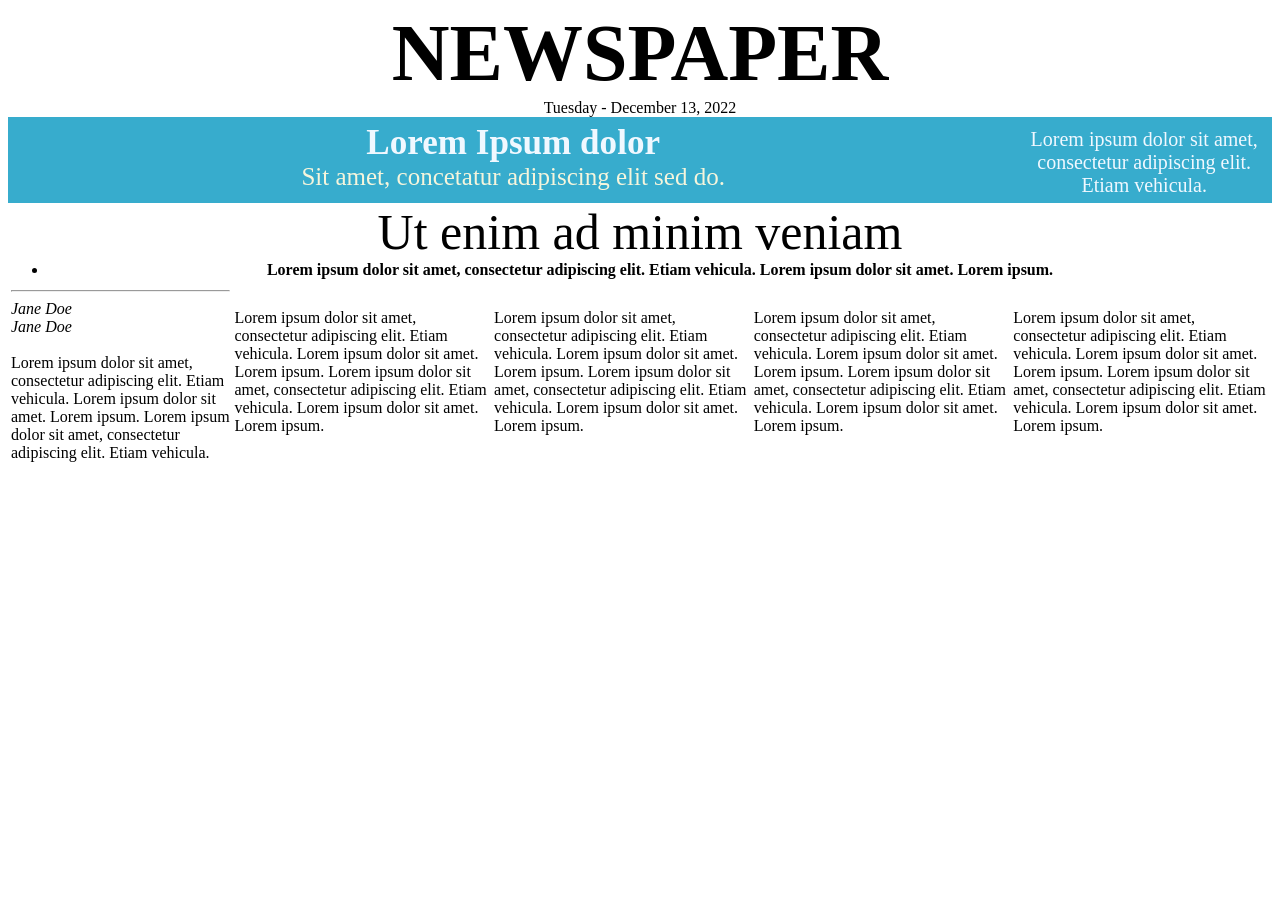
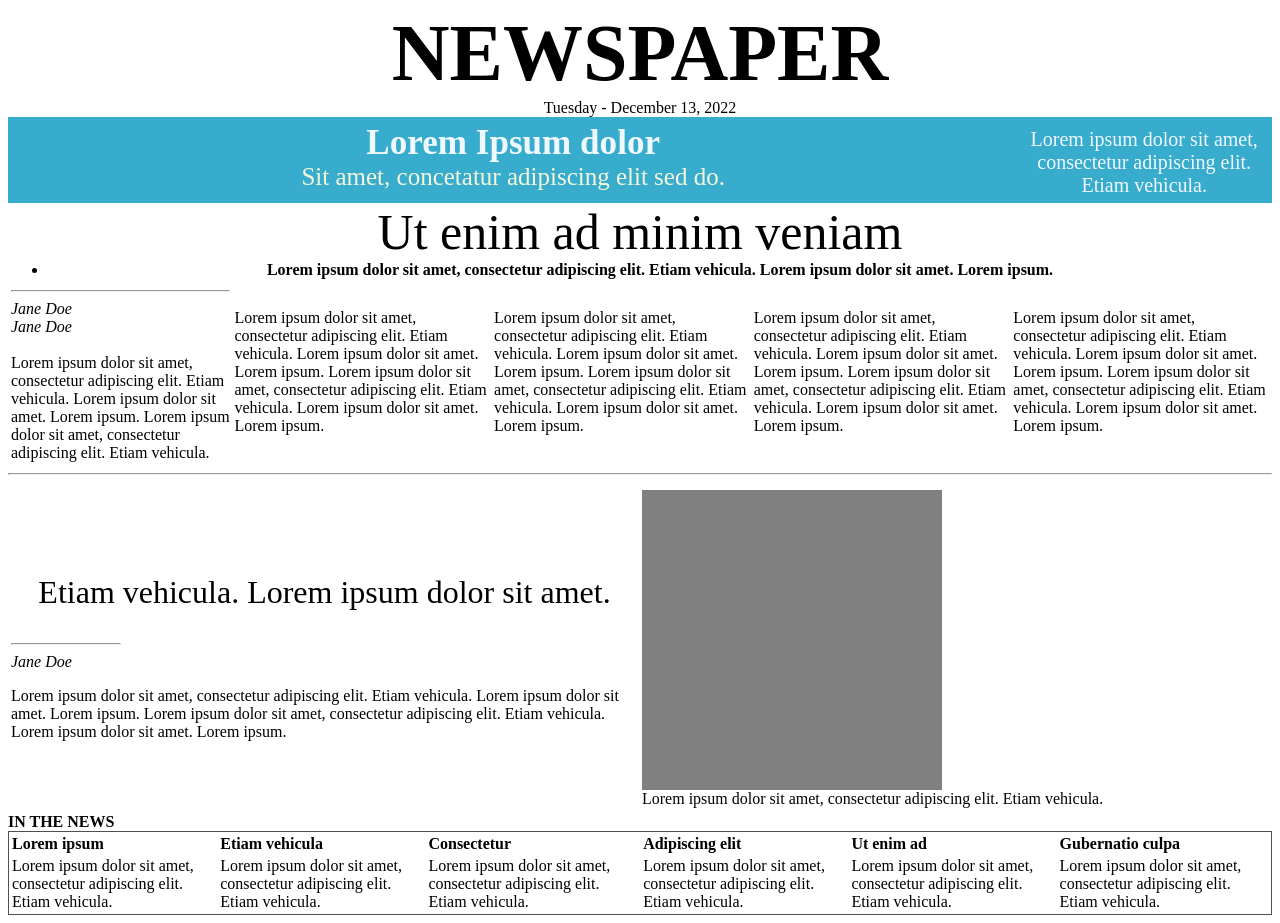
Before and after one commit to ArthurAldrinRamos/arthuraldrin_ramos_ws, a plain HTML site: page newspaper/index.html in a window 1280 px wide. Before the commit the page ends 800 px from the top, so only its background shows below. Drawn offline with Linux system fonts and the light colour scheme.

Commit message:
Newspaper activity

```diff
--- a/newspaper/index.html
+++ b/newspaper/index.html
@@ -69,10 +69,55 @@
            <td colspan="1">Lorem ipsum dolor sit amet, consectetur adipiscing elit. Etiam vehicula. Lorem ipsum dolor sit amet. Lorem ipsum. Lorem ipsum dolor sit amet, consectetur adipiscing elit. Etiam vehicula. Lorem ipsum dolor sit amet. Lorem ipsum.</td>
            <td colspan="1">Lorem ipsum dolor sit amet, consectetur adipiscing elit. Etiam vehicula. Lorem ipsum dolor sit amet. Lorem ipsum. Lorem ipsum dolor sit amet, consectetur adipiscing elit. Etiam vehicula. Lorem ipsum dolor sit amet. Lorem ipsum.</td>
         </tr>
+       </table>
+       <hr>
+       <div>
+    <table width="100%">
+      <tr>
+        <td>
+          <tr>
+            <td>
+              <p style="font-size: 2em; text-align: center;" width="50%">Etiam vehicula. Lorem ipsum dolor sit amet.</p>
+              <hr width="108.22" align="left">
 
+            <p style="margin: 0; padding: 0; font-style: italic;">Jane Doe</p>
 
-       </table>
+            <p align="left">Lorem ipsum dolor sit amet, consectetur adipiscing elit. Etiam vehicula. Lorem ipsum dolor sit amet. Lorem ipsum. Lorem ipsum dolor sit amet, consectetur adipiscing elit. Etiam vehicula. Lorem ipsum dolor sit amet. Lorem ipsum.</p>
 
+            </td>
+            <td width="50%"><div style="width: 300px; height: 300px; margin: 0; padding: 0; background-color: gray;">
+            </div>
+            Lorem ipsum dolor sit amet, consectetur adipiscing elit. Etiam vehicula.
+          </td>
+          </tr>
+          <tr></tr>
+        </td>
+      </tr>
+    </table>
+  </div>
+  <div>
+    <table width="100%" style="border: 1px solid rgb(80, 80, 80);">
+    <thead>
+      <strong>IN THE NEWS</strong>
+    </thead>
+    <tr style="font-weight: bold;">
+      <td>Lorem ipsum</td>
+      <td>Etiam vehicula</td>
+      <td>Consectetur</td>
+      <td>Adipiscing elit</td>
+      <td>Ut enim ad</td>
+      <td>Gubernatio culpa</td>
+    </tr>
+    <tr>
+      <td>Lorem ipsum dolor sit amet, consectetur adipiscing elit. Etiam vehicula.</td>
+      <td>Lorem ipsum dolor sit amet, consectetur adipiscing elit. Etiam vehicula.</td>
+      <td>Lorem ipsum dolor sit amet, consectetur adipiscing elit. Etiam vehicula.</td>
+      <td>Lorem ipsum dolor sit amet, consectetur adipiscing elit. Etiam vehicula.</td>
+      <td>Lorem ipsum dolor sit amet, consectetur adipiscing elit. Etiam vehicula.</td>
+      <td>Lorem ipsum dolor sit amet, consectetur adipiscing elit. Etiam vehicula.</td>
+    </tr>
+  </table>
+  </div>
   </body>
 
 </html>
```
